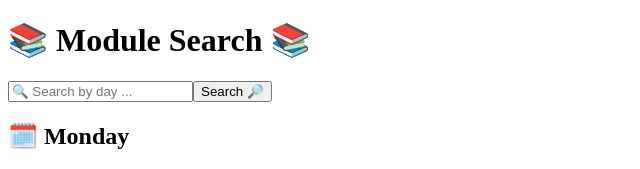
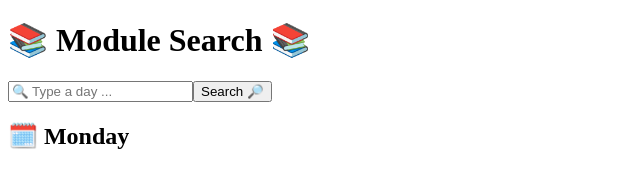
Before and after one commit to ipcode-cloud/course-table, a React (Vite) app: page / in a window 1280 px wide. Shown: the top 169 px of the page, without its empty margins (0-640 px from the left). Built offline with nearby package versions, Linux system fonts and the light colour scheme.

Commit message:
change placeholder

```diff
--- a/src/components/Displayer.jsx
+++ b/src/components/Displayer.jsx
@@ -18,7 +18,7 @@ const Displayer = (props) => {
         <div className="flex items-center mb-6 w-full justify-center">
           <input
             type="text"
-            placeholder="🔍 Search by day ..."
+            placeholder="🔍 Type a day ..."
             value={search}
             onChange={handleSearchChange}
             className="flex-1 mr-2 p-4 rounded-lg bg-gray-800 text-white placeholder-gray-400 focus:outline-none focus:ring-2 focus:ring-purple-600 transition text-center"
```
